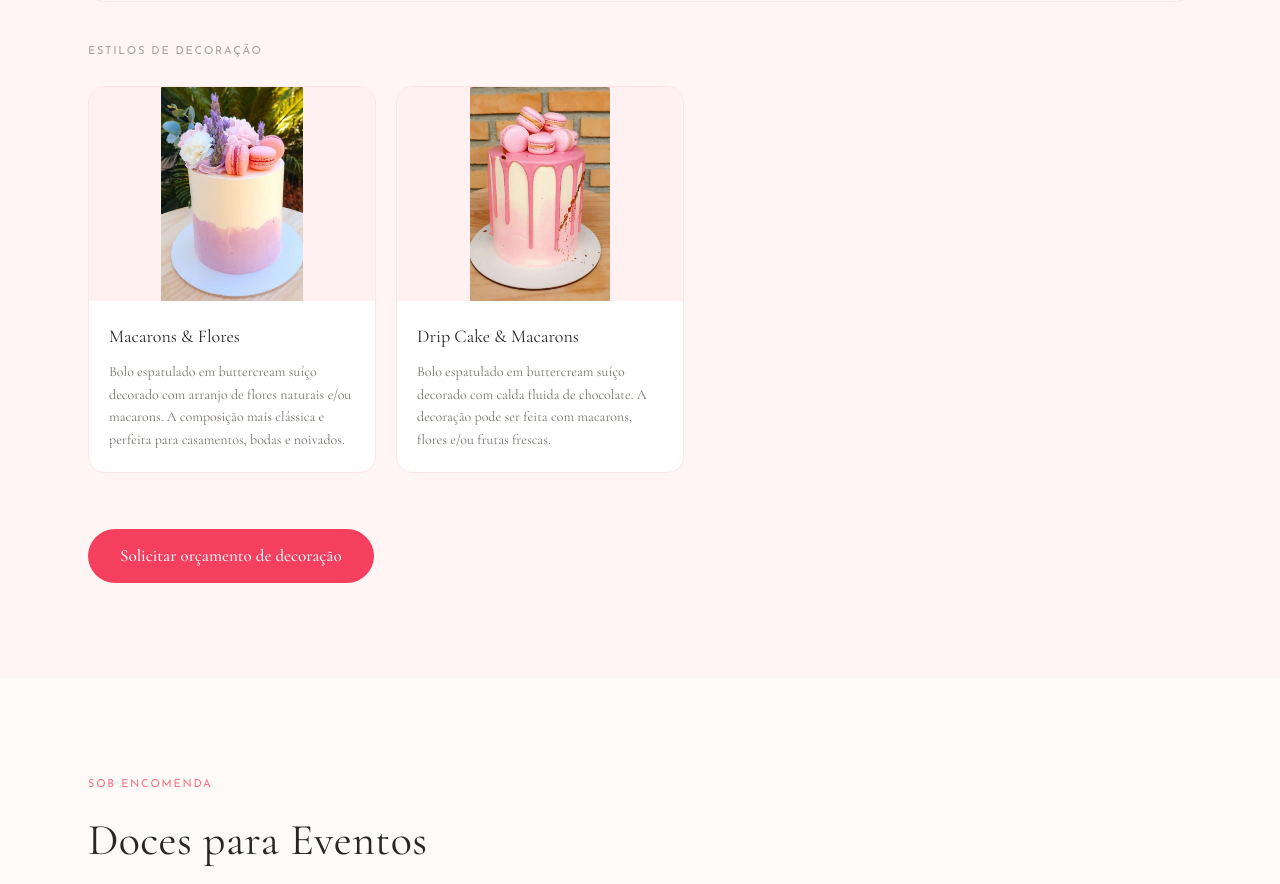
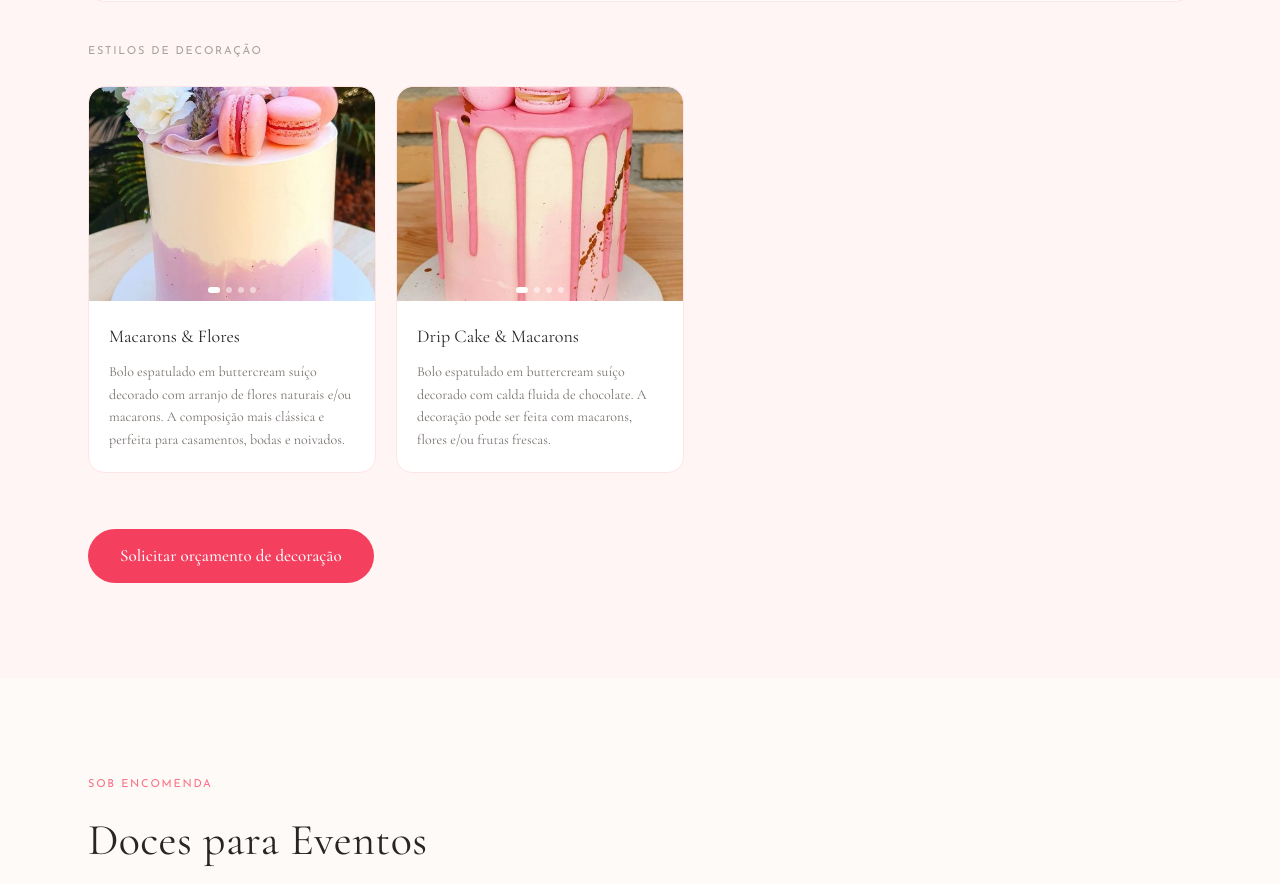
Before and after one commit to murillosezerino/ladylauraatelier, a Next.js app: page /catalogo/bolos in a window 1280 px wide. Shown: the part 2840-3724 px from the top of the page. Built offline with nearby package versions, Linux system fonts and the light colour scheme.

Commit message:
fix: buttercream com PhotoSwitcher

```diff
--- a/app/catalogo/bolos/page.tsx
+++ b/app/catalogo/bolos/page.tsx
@@ -4,6 +4,7 @@ import { bolosData } from "@/lib/catalog-data";
 import ProductImage from "@/components/ProductImage";
 import HorizontalScroll from "@/components/HorizontalScroll";
 import ScrollReveal from "@/components/ScrollReveal";
+import PhotoSwitcher from "@/components/PhotoSwitcher";
 
 const wppBase = "https://wa.me/5512982910000?text=";
 
@@ -202,18 +203,42 @@ export default function BolosPage() {
           <p className="label-caps text-stone-400 mb-6">Estilos de decoração</p>
 <HorizontalScroll>
   <div className="flex-none w-72 bg-white border border-rose-100 rounded-2xl overflow-hidden hover:shadow-md transition-shadow flex flex-col">
-  <ProductImage src="/images/bolos/macarons1.jpg" alt="Macarons & Flores" fallbackEmoji="🎂" />
+    <PhotoSwitcher
+      images={[
+        "/images/bolos/macarons1.jpg",
+        "/images/bolos/macarons2.jpg",
+        "/images/bolos/macarons3.jpg",
+        "/images/bolos/macarons4.jpg",
+      ]}
+      alt="Macarons & Flores"
+    />
     <div className="p-5 flex flex-col flex-1">
-    <h4 className="font-cinzel text-stone-800 mb-2" style={{ fontFamily: 'var(--font-cinzel)', fontSize: '1.125rem' }}>{bolosButtercream.estilosDecoracao[0].nome}</h4>
-    <p className="text-stone-500 text-sm leading-relaxed flex-1">{bolosButtercream.estilosDecoracao[0].descricao}</p>
+      <h4 className="font-cinzel text-stone-800 mb-2" style={{ fontFamily: 'var(--font-cinzel)', fontSize: '1.125rem' }}>
+        {bolosButtercream.estilosDecoracao[0].nome}
+      </h4>
+      <p className="text-stone-500 text-sm leading-relaxed flex-1">
+        {bolosButtercream.estilosDecoracao[0].descricao}
+      </p>
     </div>
   </div>
 
   <div className="flex-none w-72 bg-white border border-rose-100 rounded-2xl overflow-hidden hover:shadow-md transition-shadow flex flex-col">
-  <ProductImage src="/images/bolos/drip-cake1.jpg" alt="Drip Cake" fallbackEmoji="🎂" />
+    <PhotoSwitcher
+      images={[
+        "/images/bolos/drip-cake1.jpg",
+        "/images/bolos/drip-cake2.jpg",
+        "/images/bolos/drip-cake3.jpg",
+        "/images/bolos/drip-cake4.jpg",
+      ]}
+      alt="Drip Cake"
+    />
     <div className="p-5 flex flex-col flex-1">
-    <h4 className="font-cinzel text-stone-800 mb-2" style={{ fontFamily: 'var(--font-cinzel)', fontSize: '1.125rem' }}>{bolosButtercream.estilosDecoracao[1].nome}</h4>
-    <p className="text-stone-500 text-sm leading-relaxed flex-1">{bolosButtercream.estilosDecoracao[1].descricao}</p>
+      <h4 className="font-cinzel text-stone-800 mb-2" style={{ fontFamily: 'var(--font-cinzel)', fontSize: '1.125rem' }}>
+        {bolosButtercream.estilosDecoracao[1].nome}
+      </h4>
+      <p className="text-stone-500 text-sm leading-relaxed flex-1">
+        {bolosButtercream.estilosDecoracao[1].descricao}
+      </p>
     </div>
   </div>
 </HorizontalScroll>
--- a/app/catalogo/flores/page.tsx
+++ b/app/catalogo/flores/page.tsx
@@ -32,7 +32,7 @@ function FlowerCard({ emoji, nome, sub, descricao, preco, observacao, wppMsg }:
   preco: number | null; observacao?: string | null; wppMsg: string;
 }) {
   return (
-    <div className="scroll-card bg-white border border-rose-100 rounded-2xl overflow-hidden hover:shadow-md transition-shadow flex flex-col" style={{ width: '17rem' }}>
+    <div className="flex-none bg-white border border-rose-100 rounded-2xl overflow-hidden hover:shadow-md transition-shadow flex flex-col" style={{ width: '17rem' }}>
       <ProductImage src="" alt={nome} fallbackEmoji={emoji} />
       <div className="p-5 flex flex-col flex-1">
         <h4 className="text-stone-800 mb-0.5" style={{ fontFamily: 'var(--font-cinzel)', fontSize: '1.0625rem' }}>{nome}</h4>
@@ -56,12 +56,13 @@ export default function FloresPage() {
 
   return (
     <main className="min-h-screen bg-[#fdfaf7] text-stone-800">
+      <ScrollReveal />
 
       <div className="sticky top-0 z-40 bg-white/90 backdrop-blur border-b border-rose-100">
         <div className="max-w-6xl mx-auto px-6 py-3 flex items-center gap-2 text-stone-500" style={{ fontFamily: 'var(--font-josefin)', fontSize: '0.8rem', letterSpacing: '0.08em' }}>
           <Link href="/" className="hover:text-rose-500 transition-colors">Lady Laura Atelier</Link>
           <span>›</span>
-          <Link href="/#catalogo" className="hover:text-rose-500 transition-colors">Cardápio</Link>
+          <Link href="/#catalogo" className="hover:text-rose-500 transition-colors">Catálogo</Link>
           <span>›</span>
           <span className="text-rose-500">Flores & Arranjos</span>
         </div>
@@ -127,7 +128,7 @@ export default function FloresPage() {
       </section>
 
       <div className="text-center py-20">
-        <Link href="/#catalogo" className="text-stone-400 hover:text-rose-500 transition-colors label-caps">← Voltar ao Cardápio</Link>
+        <Link href="/#catalogo" className="text-stone-400 hover:text-rose-500 transition-colors label-caps">← Voltar ao Catálogo</Link>
       </div>
     </main>
   );
--- a/components/HorizontalScroll.tsx
+++ b/components/HorizontalScroll.tsx
@@ -12,8 +12,8 @@ export default function HorizontalScroll({ children, className = '' }: Props) {
   const [canLeft, setCanLeft] = useState(false)
   const [canRight, setCanRight] = useState(false)
 
-  // drag state
   const dragging = useRef(false)
+  const didDrag = useRef(false)
   const startX = useRef(0)
   const startScroll = useRef(0)
   const velX = useRef(0)
@@ -37,12 +37,12 @@ export default function HorizontalScroll({ children, className = '' }: Props) {
     return () => ro.disconnect()
   }, [])
 
-  // Pointer events — works on mouse AND touch-emulation
   const onPointerDown = (e: React.PointerEvent) => {
     const el = trackRef.current
     if (!el) return
     el.setPointerCapture(e.pointerId)
     dragging.current = true
+    didDrag.current = false
     startX.current = e.clientX
     startScroll.current = el.scrollLeft
     velX.current = 0
@@ -56,6 +56,7 @@ export default function HorizontalScroll({ children, className = '' }: Props) {
     const el = trackRef.current
     if (!el) return
     const dx = e.clientX - startX.current
+    if (Math.abs(dx) > 5) didDrag.current = true
     el.scrollLeft = startScroll.current - dx
 
     const now = Date.now()
@@ -83,6 +84,15 @@ export default function HorizontalScroll({ children, className = '' }: Props) {
     raf.current = requestAnimationFrame(coast)
   }
 
+  // Bloqueia cliques em links/botões se o usuário arrastou
+  const onClickCapture = (e: React.MouseEvent) => {
+    if (didDrag.current) {
+      e.preventDefault()
+      e.stopPropagation()
+      didDrag.current = false
+    }
+  }
+
   const scrollBy = (dir: 'left' | 'right') => {
     const el = trackRef.current
     if (!el) return
@@ -93,7 +103,6 @@ export default function HorizontalScroll({ children, className = '' }: Props) {
 
   return (
     <div className="relative">
-      {/* Seta esquerda */}
       <button
         onClick={() => scrollBy('left')}
         aria-label="Anterior"
@@ -103,7 +112,6 @@ export default function HorizontalScroll({ children, className = '' }: Props) {
         ‹
       </button>
 
-      {/* Seta direita */}
       <button
         onClick={() => scrollBy('right')}
         aria-label="Próximo"
@@ -113,7 +121,6 @@ export default function HorizontalScroll({ children, className = '' }: Props) {
         ›
       </button>
 
-      {/* Track */}
       <div
         ref={trackRef}
         onPointerDown={onPointerDown}
@@ -121,13 +128,14 @@ export default function HorizontalScroll({ children, className = '' }: Props) {
         onPointerUp={onPointerUp}
         onPointerCancel={onPointerUp}
         onScroll={sync}
+        onClickCapture={onClickCapture}
         className={`flex gap-5 overflow-x-auto pb-4 ${className}`}
         style={{
-          cursor: dragging.current ? 'grabbing' : 'grab',
           scrollbarWidth: 'none',
           msOverflowStyle: 'none',
           WebkitOverflowScrolling: 'touch',
           userSelect: 'none',
+          cursor: 'grab',
         }}
       >
         {children}
--- /dev/null
+++ b/components/PhotoSwitcher.tsx
@@ -0,0 +1,56 @@
+'use client'
+
+import { useState } from 'react'
+import Image from 'next/image'
+
+interface Props {
+  images: string[]
+  alt: string
+}
+
+export default function PhotoSwitcher({ images, alt }: Props) {
+  const [current, setCurrent] = useState(0)
+
+  const prev = () => setCurrent((i) => (i - 1 + images.length) % images.length)
+  const next = () => setCurrent((i) => (i + 1) % images.length)
+
+  return (
+    <div className="relative aspect-[4/3] bg-rose-50 overflow-hidden rounded-t-2xl group">
+      <Image
+        src={images[current]}
+        alt={`${alt} ${current + 1}`}
+        fill
+        className="object-cover transition-opacity duration-300"
+        sizes="320px"
+      />
+
+      {/* Setas — visíveis no hover */}
+      <button
+        onClick={(e) => { e.stopPropagation(); prev() }}
+        className="absolute left-2 top-1/2 -translate-y-1/2 w-8 h-8 rounded-full bg-white/80 text-rose-500 flex items-center justify-center text-lg shadow opacity-0 group-hover:opacity-100 transition-opacity hover:bg-white"
+        aria-label="Foto anterior"
+      >
+        ‹
+      </button>
+      <button
+        onClick={(e) => { e.stopPropagation(); next() }}
+        className="absolute right-2 top-1/2 -translate-y-1/2 w-8 h-8 rounded-full bg-white/80 text-rose-500 flex items-center justify-center text-lg shadow opacity-0 group-hover:opacity-100 transition-opacity hover:bg-white"
+        aria-label="Próxima foto"
+      >
+        ›
+      </button>
+
+      {/* Dots */}
+      <div className="absolute bottom-2 left-1/2 -translate-x-1/2 flex gap-1.5">
+        {images.map((_, i) => (
+          <button
+            key={i}
+            onClick={(e) => { e.stopPropagation(); setCurrent(i) }}
+            className={`w-1.5 h-1.5 rounded-full transition-all ${i === current ? 'bg-white w-3' : 'bg-white/50'}`}
+            aria-label={`Foto ${i + 1}`}
+          />
+        ))}
+      </div>
+    </div>
+  )
+}
```
Also changed, not shown: app/catalogo/kits/page.tsx (+7 -7 lines). Lines whose indentation alone changed are shown as unchanged.
